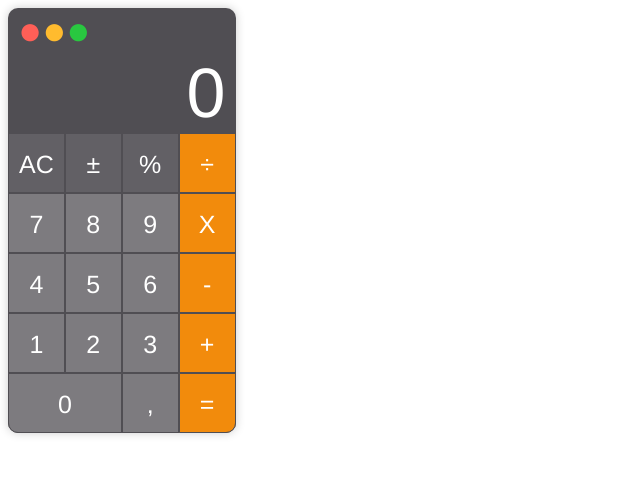
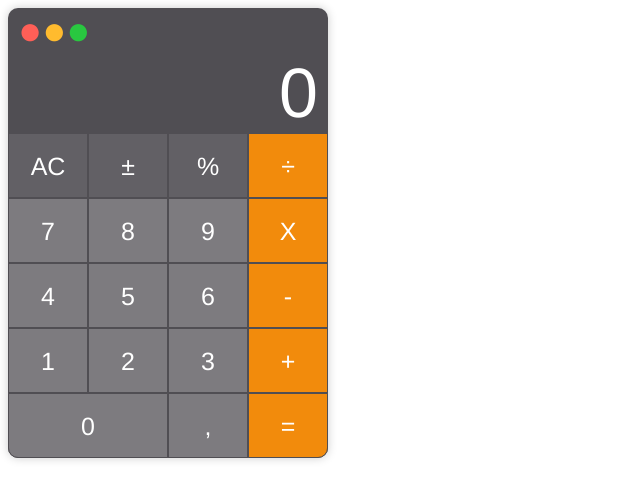
Before and after one commit to Guacha/Frontend-Q1, a plain HTML site: page index.html in a window 1280 px wide. Shown: the whole page, without its empty margins (0-640 px from the left). Drawn offline with Linux system fonts and the light colour scheme.

Commit message:
using static width for calculator body

```diff
--- a/static/css/style.css
+++ b/static/css/style.css
@@ -4,7 +4,7 @@ body {
 
 .calc-body {
     background-color: #504e53;
-    width: 18%;
+    width: 320px;
     border-radius: 10px;
     box-shadow: 0 0 10px #ccc;
 }
@@ -44,8 +44,8 @@ body {
     border:1px solid #504e53;
     font-size: 25px;
     display: inline-block;
-    height: 60px;
-    line-height: 60px;
+    height: 65px;
+    line-height: 65px;
     color: #fff;
 }
 
```
